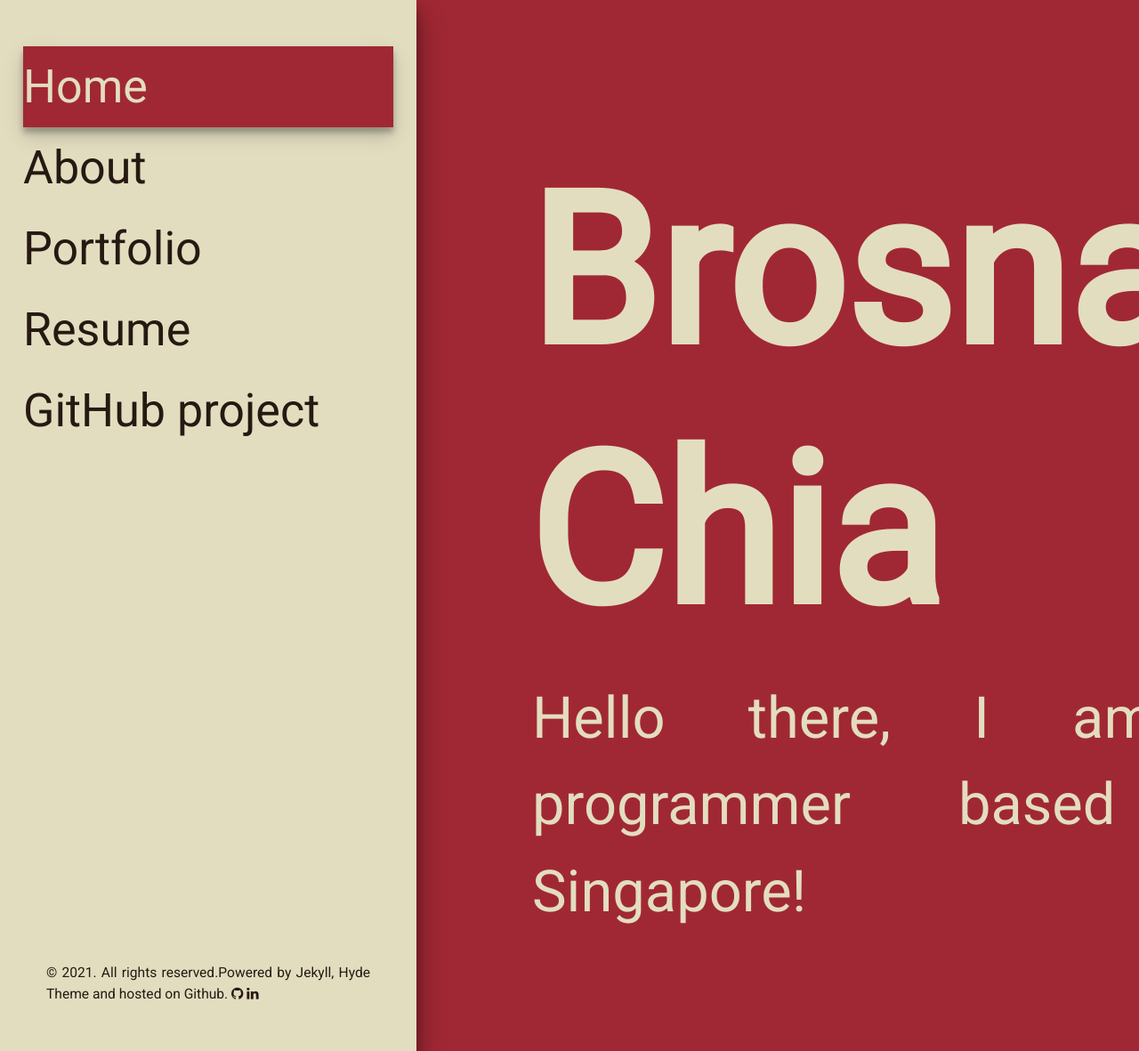
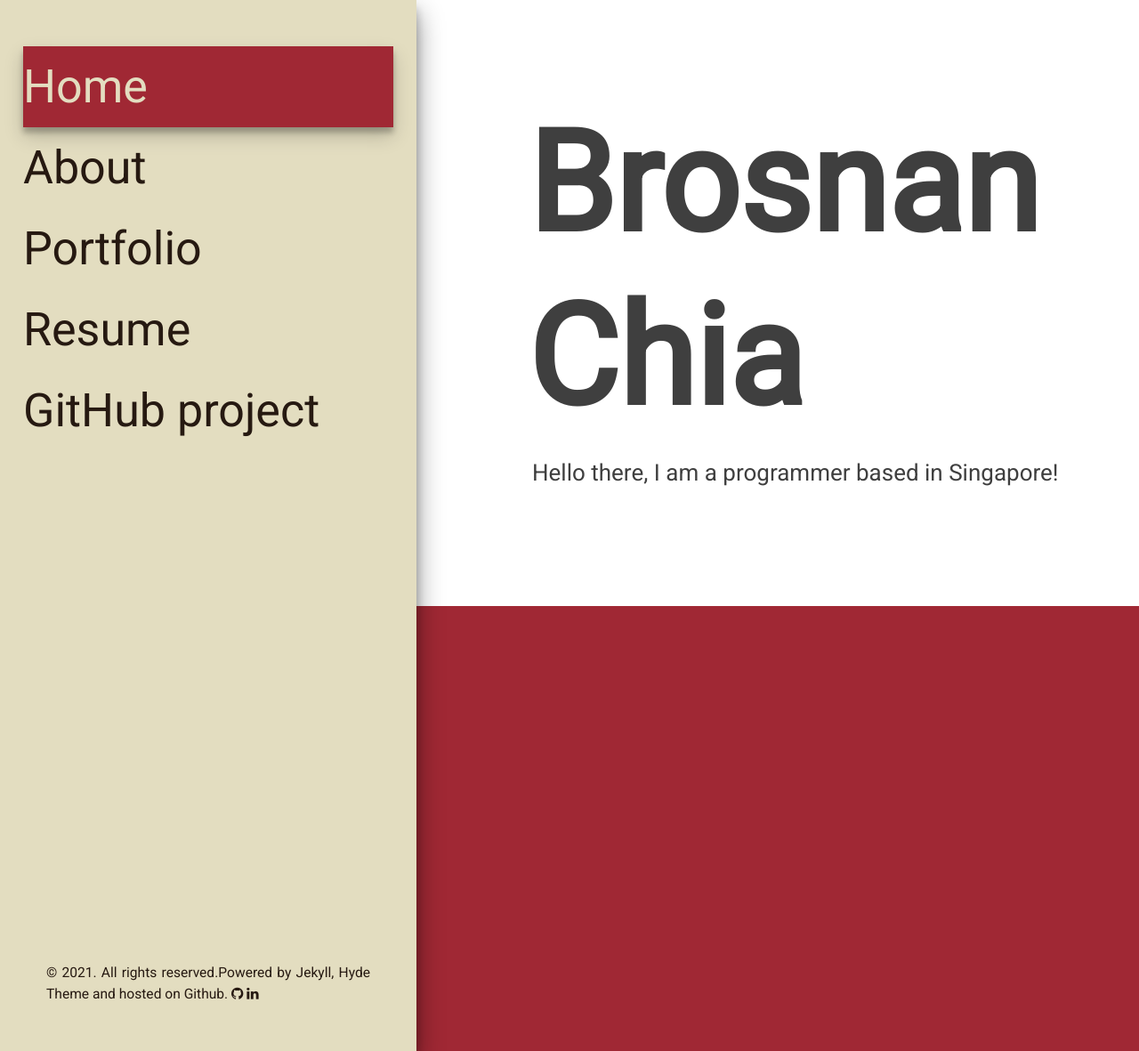
Before and after one commit to broscew/broscew.github.io, a Jekyll site: the page built from index.html, in a window 1280 px wide and 1181 px high. Shown: the whole window at 89% size. Built offline with Jekyll 4.4.1, drawn with Linux system fonts in a browser that asks for light colours; the list of posts is cut into pages by our own code.

Commit message:
Change color to make the content more readable

```diff
--- a/public/css/poole.css
+++ b/public/css/poole.css
@@ -51,8 +51,8 @@ html {
   font-family: 'Roboto', sans-serif;
   font-size: 22px;
   line-height: 1.5;
-  background-color: #a02834;
-  color: #e3ddc0;
+  background-color: #ffffff;
+  color: #3f3f3f;
 }
 @media (min-width: 38em) {
   html {
@@ -61,8 +61,8 @@ html {
 }
 
 body {
-  background-color: #a02834;
-  color: #e3ddc0;
+  background-color: #ffffff;
+  color: #3f3f3f;
   -webkit-text-size-adjust: 100%;
       -ms-text-size-adjust: 100%;
 }
@@ -87,7 +87,7 @@ a:focus {
 
 a.weblinks{
   border-radius: 5px;
-  color: #e3ddc0;
+  color: #3f3f3f;
   text-decoration: none;
 }
 
@@ -95,7 +95,7 @@ a.weblinks:hover,
 a.weblinks:focus{
   border-radius: 5px;
   color: #bfafa0;
-  background-color:#e3ddc0;
+  background-color:#3f3f3f;
   padding: 1.5px;
   text-decoration: none;
 }
@@ -107,7 +107,7 @@ h1, h2, h3, h4, h5, h6 {
   margin-bottom: .5rem;
   font-weight: bold;
   line-height: 1.25;
-  color: #e3ddc0;
+  color: #3f3f3f;
   text-rendering: optimizeLegibility;
 }
 h1 {
@@ -294,13 +294,13 @@ tbody tr:nth-child(odd) th {
 }
 
 .name-content{
-    font-size: 9rem;
+    font-size: 6rem;
     margin-left: -0.6%;
 }
 
 .desc-content
 {
-    font-size: 2.5rem;
+    font-size: 1rem;
 }
 
 
```
